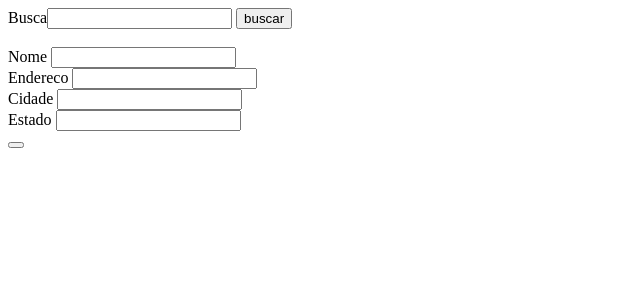
After one commit to Ivoff/Teste-Pratico-Estuda.com, a PHP site: page /resources/views/escolas/index.php in a window 1280 px wide. The commit adds this page. Shown: the top 300 px of the page, without its empty margins (0-640 px from the left). Run offline with PHP 8.4, Linux system fonts and the light colour scheme.

Commit message:
Adicionando view de escolas

```diff
--- a/public/index.php
+++ b/public/index.php
@@ -6,5 +6,6 @@
 <body>
     <a href="alunos">Alunos</a>
     <a href="turmas">Turmas</a>
+    <a href="escolas">Escolas</a>
 </body>
 </html>
--- /dev/null
+++ b/resources/views/escolas/index.php
@@ -0,0 +1,41 @@
+<!DOCTYPE HTML>
+<html>
+<head>
+    <title>Escolas</title>
+</head>
+<body>
+    <form>
+        <input type="hidden" name="search" value="true">
+        Busca<input type="text" name="query" autocomplete="false">
+        <button type="submit">buscar</button>
+    </form>
+
+    <br/>
+
+    <form>
+        <input type="hidden" name="escola_create" value="true">
+
+        <div>
+            <label for="escola_nome">Nome</label>
+            <input type="text" name="escola_nome" id="escola_nome" required>
+        </div>
+
+        <div>
+            <label for="escola_endereco">Endereco</label>
+            <input type="text" name="escola_endereco" id="escola_endereco" required>
+        </div>
+
+        <div>
+            <label for="escola_cidade">Cidade</label>
+            <input type="text" name="escola_cidade" id="escola_cidade" required>
+        </div>
+
+        <div>
+            <label for="escola_estado">Estado</label>
+            <input type="text" name="escola_estado" id="escola_estado" required>
+        </div>
+
+        <button type="submit"></button>
+    </form>
+</body>
+</html>
--- a/routes/routes.php
+++ b/routes/routes.php
@@ -1,6 +1,7 @@
 <?php
 
 use App\Controllers\AlunoController;
+use App\Controllers\EscolaController;
 use App\Controllers\HomeController;
 use App\Controllers\TurmaController;
 
@@ -34,5 +35,8 @@ $routes = [
     },
     'turmas/edit' => function(){
         TurmaController::edit();
+    },
+    'escolas' => function(){
+        EscolaController::index();
     }
 ];
```
Also changed, not shown: app/controllers/EscolaController.php (+27 -0 lines).
